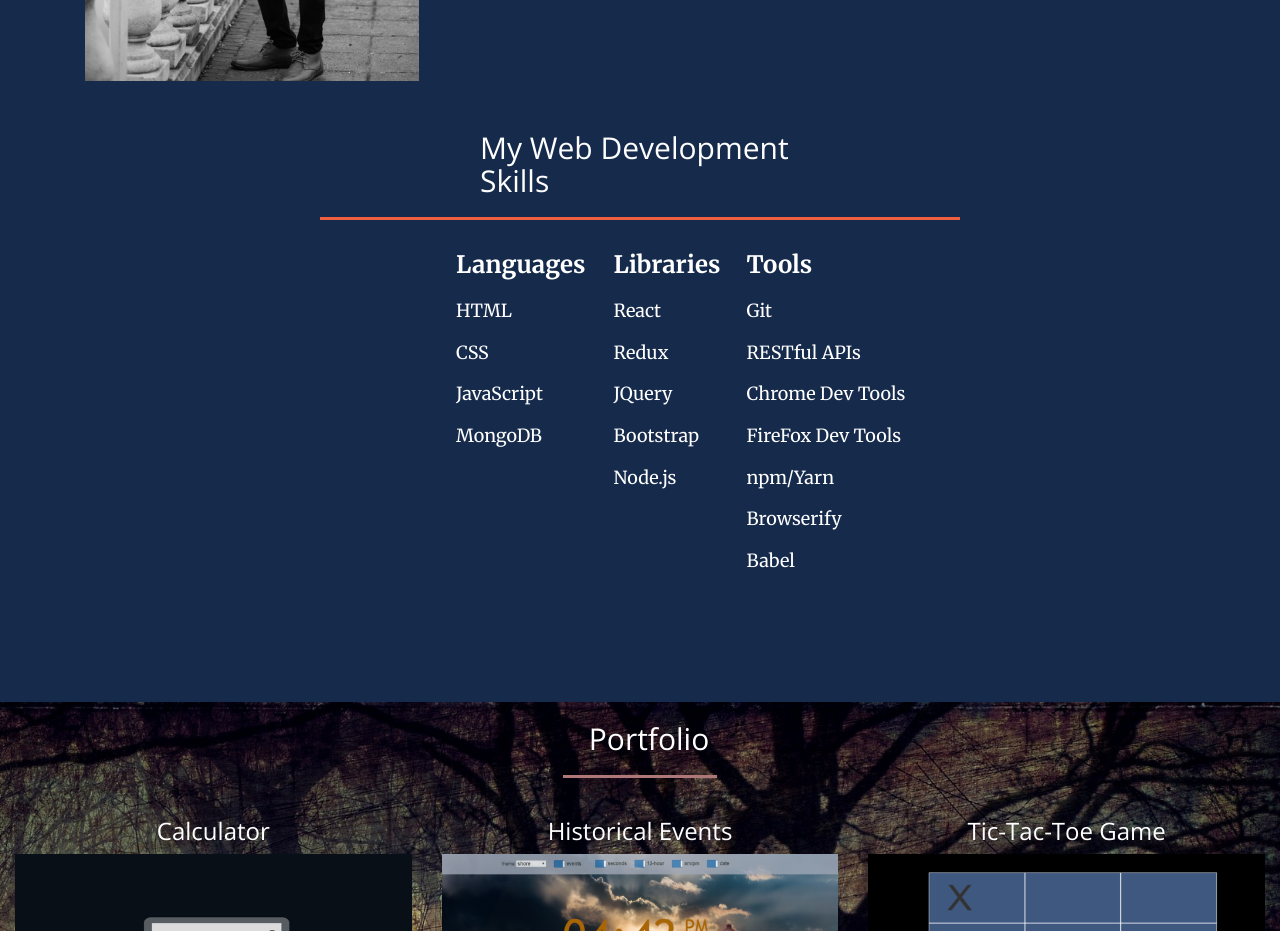
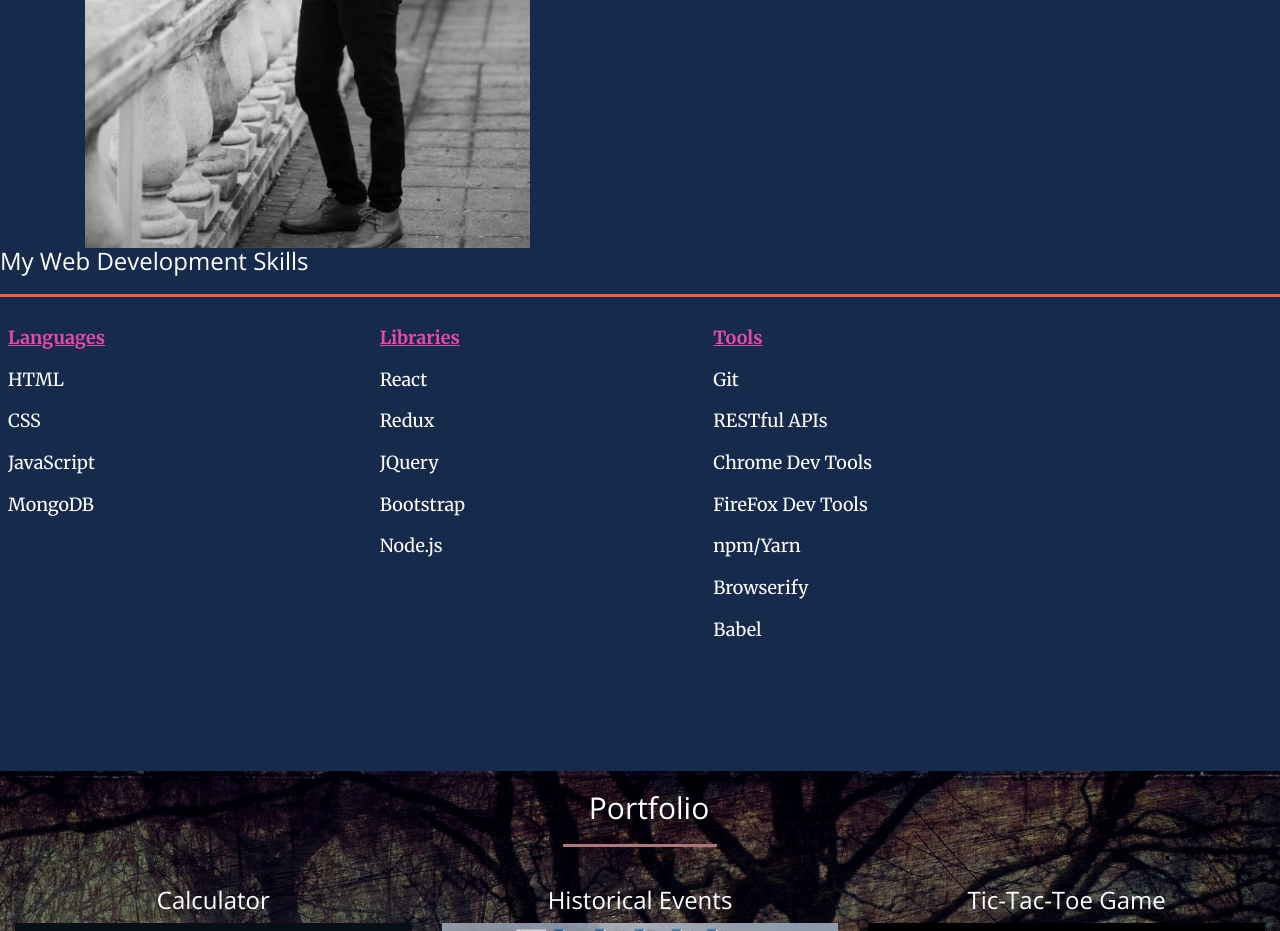
Before and after one commit to NawarYossef/personal-website, a website: page index.html in a window 1280 px wide. Shown: the part 1200-2131 px from the top of the page. Drawn offline with nearby package versions, Linux system fonts and the light colour scheme.

Commit message:
position skills table

```diff
--- a/css/creative.css
+++ b/css/creative.css
@@ -3,6 +3,7 @@
  * Copyright 2013-2016 Start Bootstrap
  * Licensed under MIT (https://github.com/BlackrockDigital/startbootstrap/blob/gh-pages/LICENSE)
  */
+
 html,
 body {
   height: 100%;
@@ -11,6 +12,7 @@ body {
 body {
   font-family: 'Merriweather', 'Helvetica Neue', Arial, sans-serif;
 }
+
 hr {
   border-color: #F05F40;
   border-width: 3px;
@@ -272,37 +274,33 @@ header .header-content .header-content-inner p {
   font-size: 24px;
 }
 
+.description {
+  margin-bottom: 20px;
+}
 
 #about hr {
   width: 100%;
 }
 
 #about h2 {
-  width: 50%;
-  margin: 50px auto 0 auto;
+  width: 100%;
+  font-size: 24px;
 }
 
 #about img {
-  width: 75%;
-}
-.second {
-  margin-top: 20px;
+  width: 100%;
 }
 
-.dev-tools {
-  width: 50%;
-  margin: 0 auto;
-}
 
 .table {
-
-  width: 75%;
-  height: 100%;
-  margin-left: 20%;
+  width: 100%;
+  border-collapse: collapse ;
 }
 
 .table thead {
-  font-size: 24px;
+  font-size: 18px;
+  color: #e74aa8;
+  text-decoration: underline;
 }
 
 .table tbody {
@@ -311,12 +309,6 @@ header .header-content .header-content-inner p {
 
 .table td, .table th  {
   border: none !important;
-}
-
-
-
-.service-box p {
-  margin-bottom: 0;
 }
 
 #portfolio {
@@ -395,9 +387,9 @@ header .header-content .header-content-inner p {
 .portfolio-box .portfolio-box-caption .portfolio-box-caption-content .project-name {
   font-size: 18px;
 }
-.portfolio-box:hover .portfolio-box-caption {
+/*.portfolio-box:hover .portfolio-box-caption {
   opacity: 1;
-}
+}*/
 .portfolio-box:focus {
   outline: none;
 }
```
Lines whose indentation alone changed are shown as unchanged.
